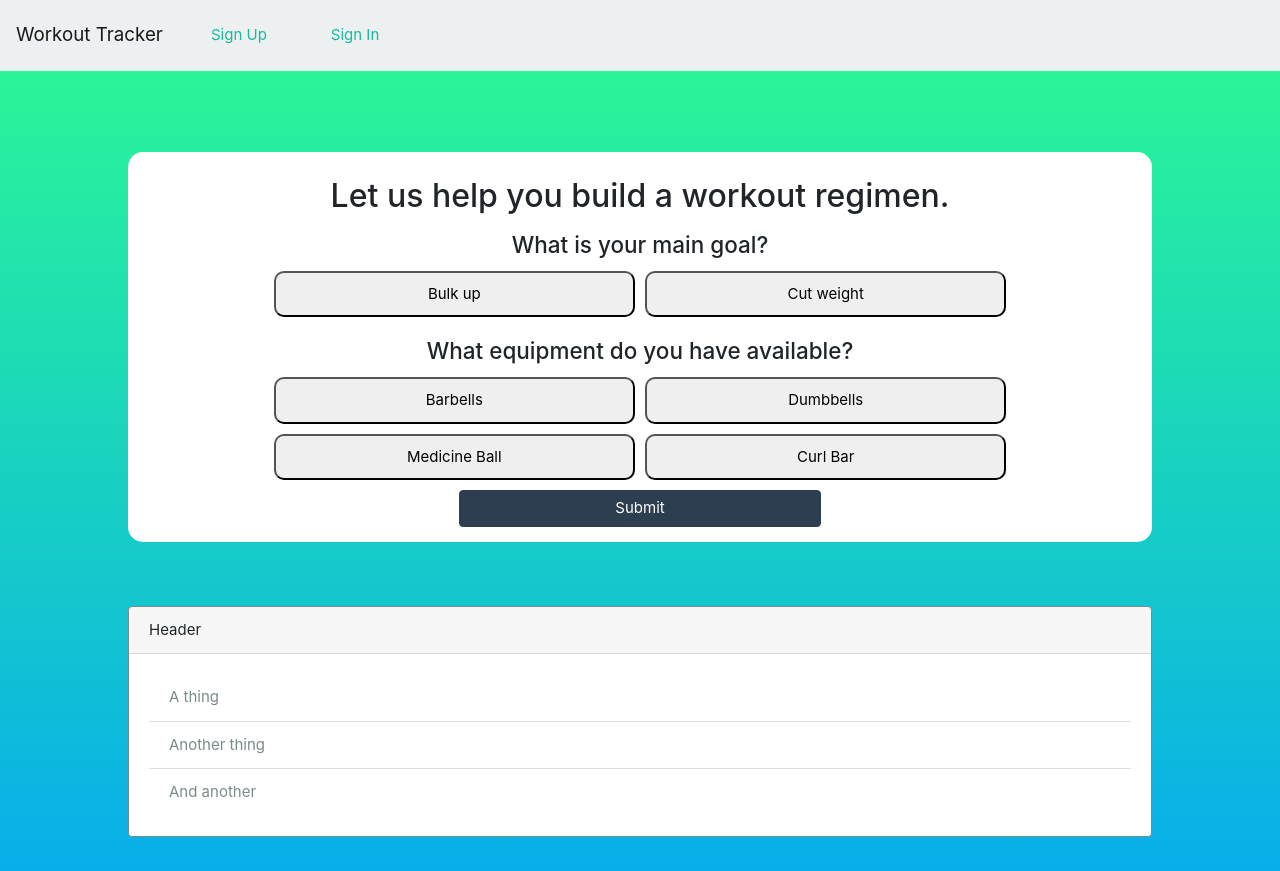
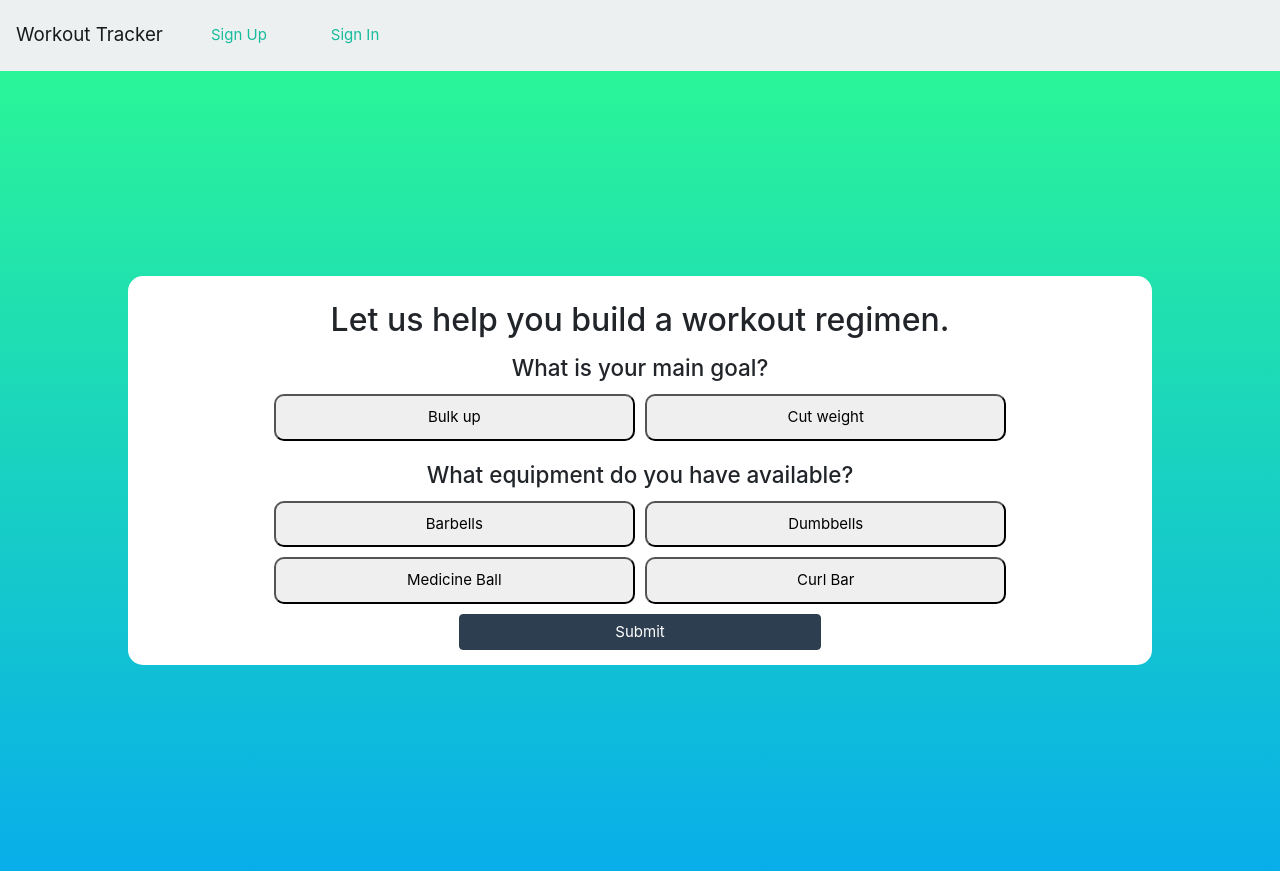
Before and after one commit to garrettmroberts/workout-planner, a React (Create React App) app in the folder client/: page /calendar in a window 1280 px wide. Built offline with nearby package versions, Linux system fonts and the light colour scheme; no server answers.

Commit message:
calendar page conditionally renders

```diff
--- a/client/src/pages/Calendar.js
+++ b/client/src/pages/Calendar.js
@@ -9,9 +9,8 @@ function Calendar() {
 
   return(
     <div className="wrapper">
-      <GoalsForm />
-      <WorkoutCalendar />
+      {(!store.currentUser.goal) ? <GoalsForm /> : <WorkoutCalendar />}
     </div>
-  );
+  )
 };
 export default Calendar;
```
